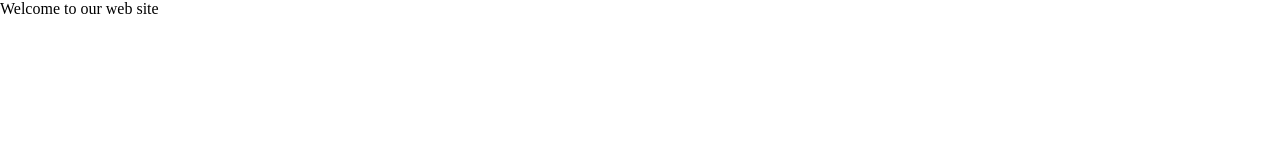
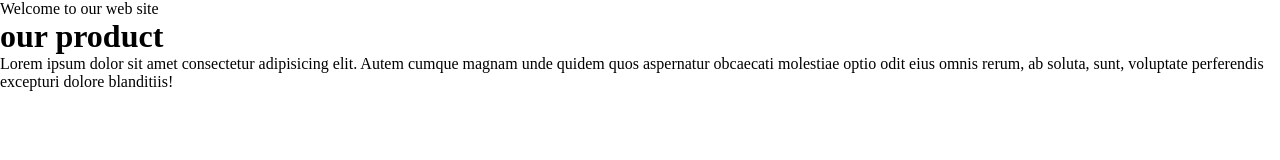
Before and after one commit to Firdavs-developer/online-store, a plain HTML site: page index.html in a window 1280 px wide. Drawn offline with Linux system fonts and the light colour scheme.

Commit message:
add to text

```diff
--- a/index.html
+++ b/index.html
@@ -9,5 +9,9 @@
 </head>
 <body>
     <header>Welcome to our web site</header>
+    <main>
+        <h1>our product</h1>
+        <p>Lorem ipsum dolor sit amet consectetur adipisicing elit. Autem cumque magnam unde quidem quos aspernatur obcaecati molestiae optio odit eius omnis rerum, ab soluta, sunt, voluptate perferendis excepturi dolore blanditiis!</p>
+    </main>
 </body>
 </html>
```
